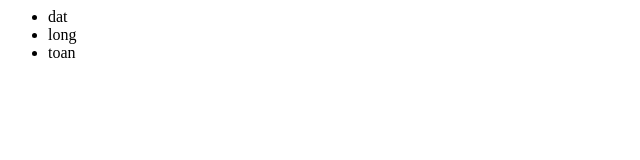
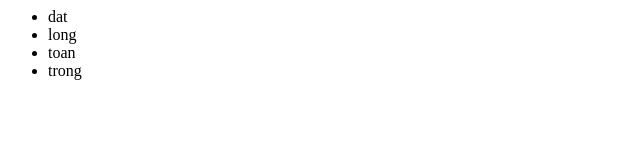
Before and after one commit to C1021G1datnvn1/dat_and_trong, a plain HTML site: page file_html/index.html in a window 1280 px wide. Shown: the full height of the page, 0-640 px from the left. Drawn offline with Linux system fonts and the light colour scheme.

Commit message:
add trong

```diff
--- a/file_html/index.html
+++ b/file_html/index.html
@@ -2,4 +2,5 @@
     <li>dat</li>
     <li>long</li>
     <li>toan</li>
+    <li>trong</li>
 </ul>
```
